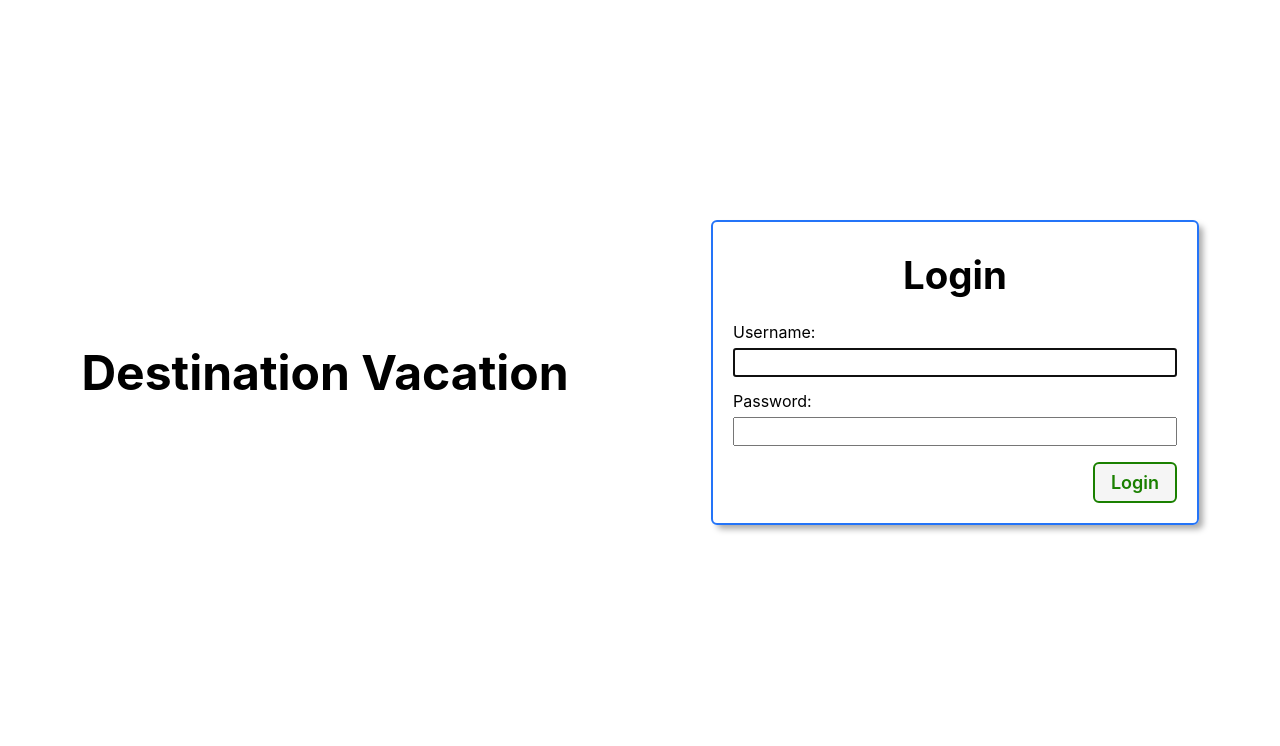
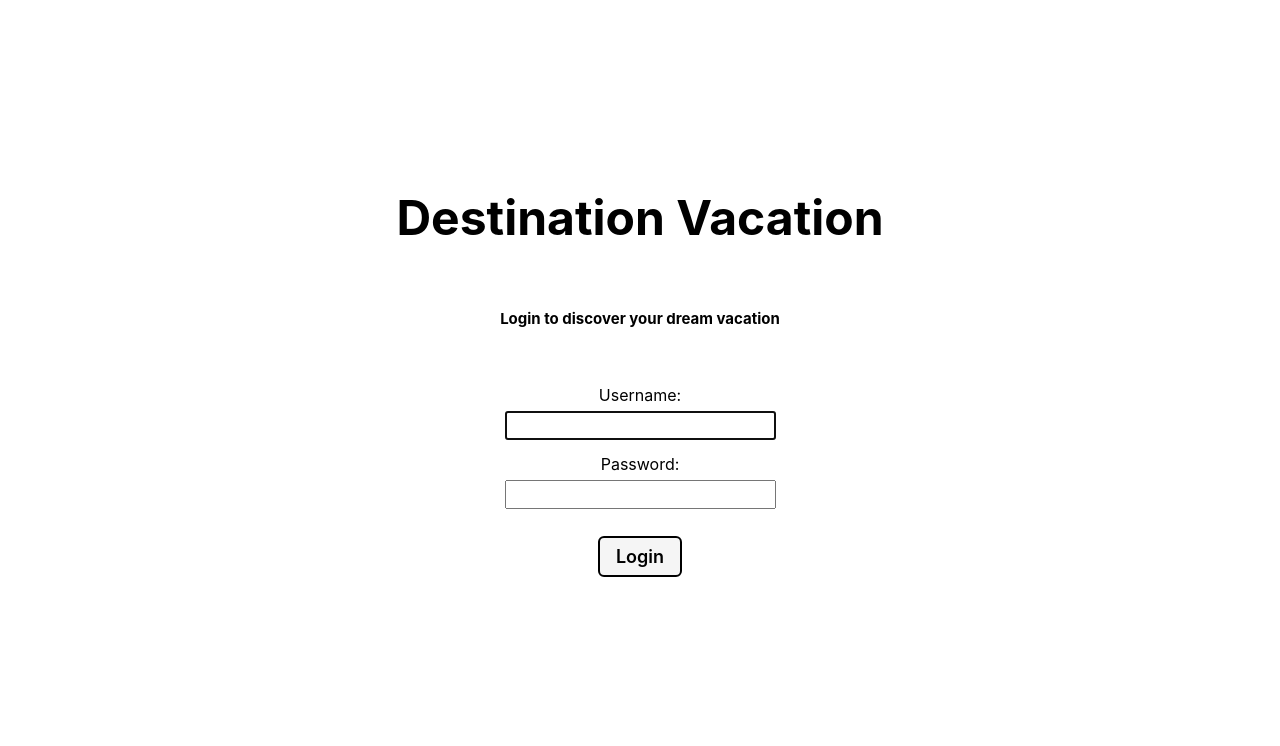
Before and after one commit to jmeirink/destination-vacation, a Django app: page / in a window 1280 px wide. Shown: the part 54-800 px from the top of the page. Run offline with Django 4.2, Linux system fonts and the light colour scheme.

Commit message:
center align login page css

```diff
--- a/main_app/static/css/home.css
+++ b/main_app/static/css/home.css
@@ -4,15 +4,17 @@ main {
   justify-content: center;
   flex-wrap: wrap;
   height: 100%;
+  flex-direction: column; /* Added */
+  text-align: center; /* Added */
 }
 
 main > section {
   width: 100%;
-  padding: 10px 8px;
+  padding: 5px 8px;
   display: flex;
   align-items: center;
   justify-content: center;
-  flex-direction: column;
+  /* flex-direction: column; */
 }
 
 .header-logo-container {
@@ -20,7 +22,7 @@ main > section {
 }
 
 .logo-container {
-  max-width: 375px;
+  /* max-width: 375px; */
   font-size: xx-large;
 }
 
@@ -29,11 +31,11 @@ main > section {
 }
 
 .login {
-  display: flex;
+  /* display: flex; */
   flex-direction: column;
   justify-content: center;
   align-items: center;
-  width: 80%;
+  width: 50%;
 }
 
 .login h1 {
@@ -61,24 +63,24 @@ main > section {
 .login .btn {
   align-self: flex-end;
   margin-right: 0;
-  margin-top: 16px;
+  margin-top: 27px;
 }
 
 @media only screen and (min-width: 768px) {
-  main {
+  /* main {
     justify-content: space-around;
-  }
+  } */
 
-  main > section {
+  /* main > section {
     width: 40%;
-  }
+  } */
 
   .login {
-    border: var(--borders);
+    /* border: var(--borders); */
     padding: 20px;
     border-radius: var(--card-border-radius);
-    box-shadow: var(--card-box-shadow);
-    width: 100%;
+    /* box-shadow: var(--card-box-shadow); */
+    width: 25%;
   }
 
   .logo-container {
--- a/main_app/templates/destinations/index.html
+++ b/main_app/templates/destinations/index.html
@@ -13,7 +13,6 @@
 
 <section class="page-header">
   <h1>Destinations</h1>
-  <img src="{% static 'images/destination.svg' %}" alt="A destination" />
 </section>
 
 <section class="card-container">
--- a/main_app/templates/home.html
+++ b/main_app/templates/home.html
@@ -12,13 +12,18 @@
 </section>
 
 {% if not user.is_authenticated %}
+
+  <section>
+    <h1>Login to discover your dream vacation</h1>
+  </section>
+
   <section>
     <form action="{% url 'home' %}" method="post" class="login">
-      <h1>Login</h1>
+      {% comment %} <h1>Login</h1> {% endcomment %}
       {% csrf_token %}
       {{ form.as_p }}
       <input type="hidden" name="next" value="{{ next }}">
-      <button type="submit" class="btn submit">Login</button>
+      <button type="submit" class="btn">Login</button>
     </form>
   </section>
 {% endif %}
```
Also changed, not shown: main_app/templates/main_app/destination_form.html (+1 -9 lines), main_app/static/css/destinations/destination-index.css (line endings or trailing spaces).
